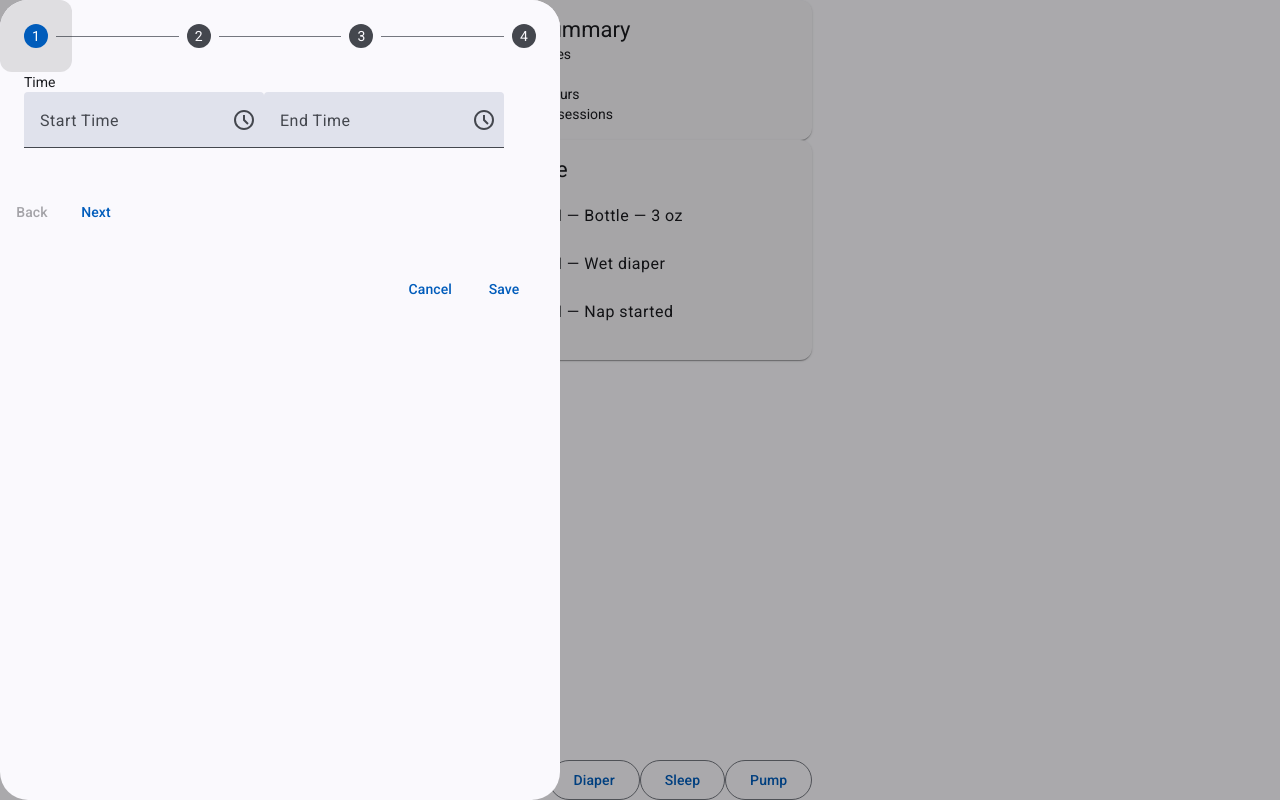
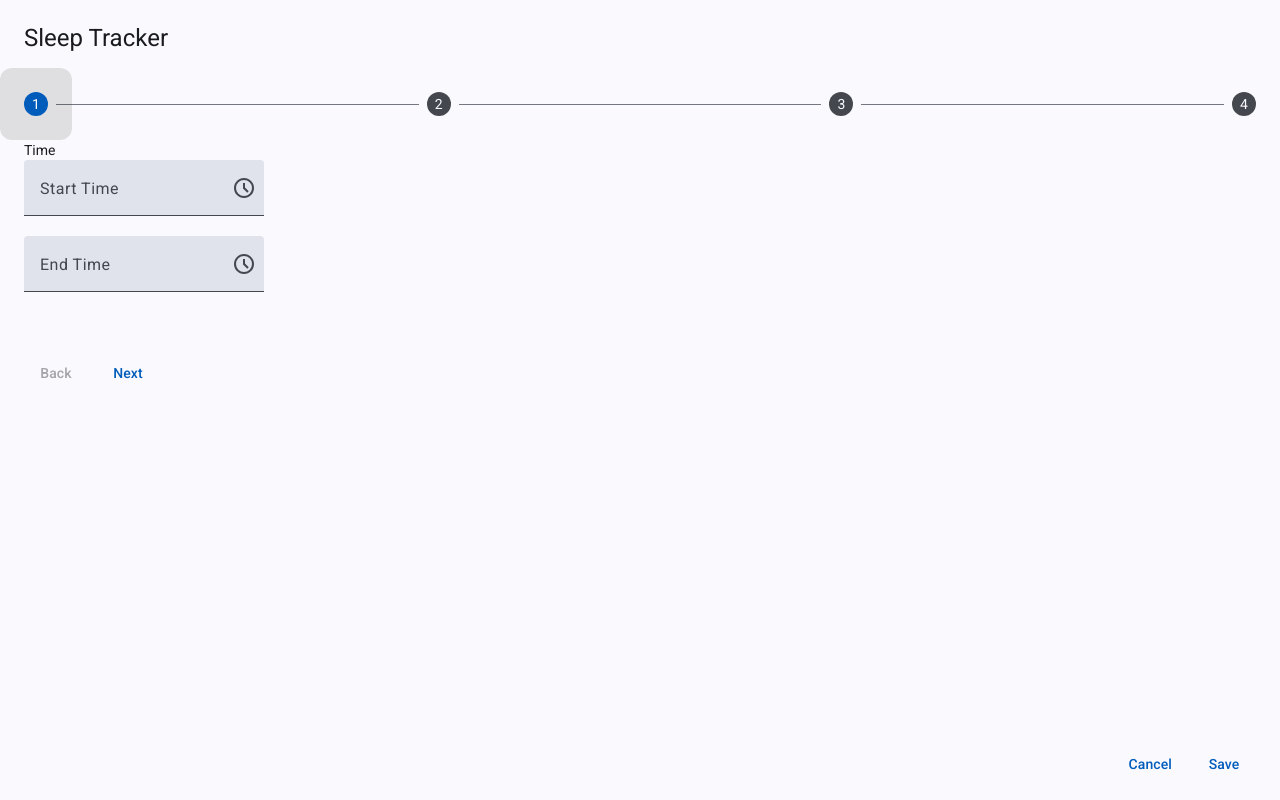
Before and after one commit to connorphu/Milk-and-Moon, an Angular app in the folder Web/: page /today in a window 1280 px wide. Both pictures are taken after a click on the button "Sleep". Built offline with nearby package versions, Linux system fonts and the light colour scheme.

Commit message:
sleep tracker styling

```diff
--- a/Web/src/app/features/trackers/sleep-tracker/dialog/sleep-tracker-dialog.html
+++ b/Web/src/app/features/trackers/sleep-tracker/dialog/sleep-tracker-dialog.html
@@ -2,18 +2,22 @@
   <div>
     <mat-label>Time</mat-label>
   </div>
+  <div>
     <mat-form-field>
       <mat-label>Start Time</mat-label>
       <input matInput [matTimepicker]="startTime" [formField]="sleepForm.startTime">
       <mat-timepicker-toggle matIconSuffix [for]="startTime"/>
       <mat-timepicker #startTime/>
     </mat-form-field>
+  </div>
+  <div>
     <mat-form-field>
       <mat-label>End Time</mat-label>
       <input matInput [matTimepicker]="endTime" [formField]="sleepForm.endTime">
       <mat-timepicker-toggle matIconSuffix [for]="endTime"/>
       <mat-timepicker #endTime/>
     </mat-form-field>
+  </div>
 </ng-template>
 
 <ng-template template-name="location">
@@ -59,6 +63,8 @@
   </div>
 </ng-template>
 
+<h2 mat-dialog-title>Sleep Tracker</h2>
+<div class="flex-1 flex flex-col">
   <form>
     <mat-stepper #stepper>
       @for (step of allSteps; track step.name;) {
@@ -68,15 +74,13 @@
       }
     </mat-stepper>
   </form>
-
-<div>
+  <mat-dialog-actions align="start">
     <button matButton (click)="goBack()" [disabled]="stepper.selectedIndex === 0" type="button">Back</button>
     <button matButton (click)="goForward()" [disabled]="stepper.selectedIndex === stepper.steps.length-1" type="button">Next</button>
+  </mat-dialog-actions>
 </div>
-<br>
-<div>
+
 <mat-dialog-actions>
   <button matButton mat-dialog-close>Cancel</button>
   <button matButton mat-dialog-close>Save</button>
 </mat-dialog-actions>
-</div>
--- a/Web/src/app/features/trackers/sleep-tracker/form/sleep-tracker-form.ts
+++ b/Web/src/app/features/trackers/sleep-tracker/form/sleep-tracker-form.ts
@@ -14,8 +14,7 @@ export class SleepTrackerForm {
 
   openDialog(): void {
     this.dialog.open(SleepTrackerDialog, {
-      height: '100%',
-      width: '100%',
+      panelClass: 'tracker-dialog'
     });
   }
 }
```
Lines whose indentation alone changed are shown as unchanged.
